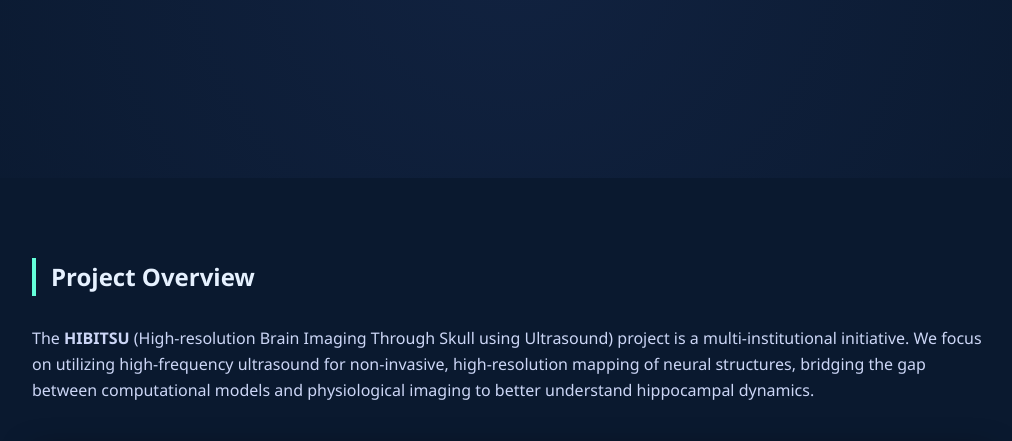
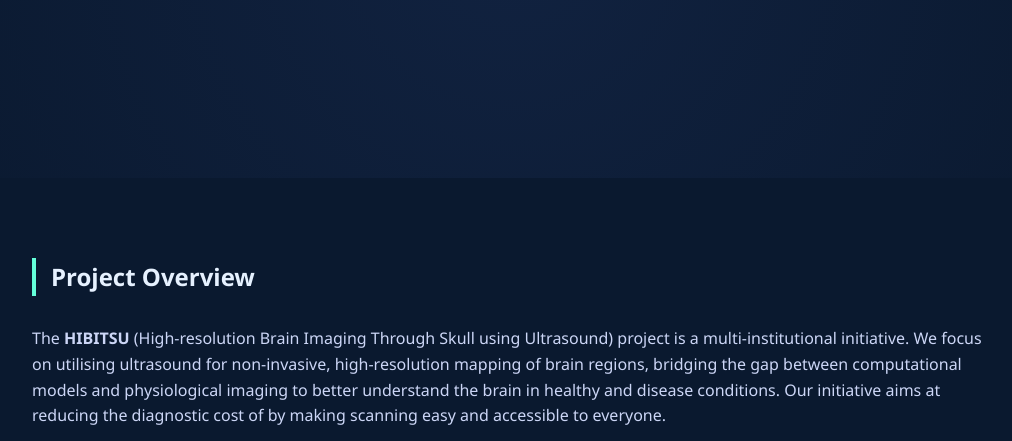
Before and after one commit to vinuvargheseijk/brain-ultrasound, a plain HTML site: page index.html in a window 1280 px wide. Shown: the part 302-743 px from the top of the page, without its empty margins (128-1140 px from the left). Drawn offline with Linux system fonts and the light colour scheme.

Commit message:
Update index.html

```diff
--- a/index.html
+++ b/index.html
@@ -37,8 +37,9 @@
         <h2>Project Overview</h2>
         <p>
             The <strong>HIBITSU</strong> (High-resolution Brain Imaging Through Skull using Ultrasound) project is a multi-institutional
-            initiative. We focus on utilizing high-frequency ultrasound for non-invasive, high-resolution mapping of neural structures,
-            bridging the gap between computational models and physiological imaging to better understand hippocampal dynamics.
+            initiative. We focus on utilising ultrasound for non-invasive, high-resolution mapping of brain regions,
+            bridging the gap between computational models and physiological imaging to better understand the brain in healthy and disease conditions. Our initiative aims at reducing the diagnostic cost of
+            by making scanning easy and accessible to everyone.
         </p>
 
         <div class="intro-container">
```
